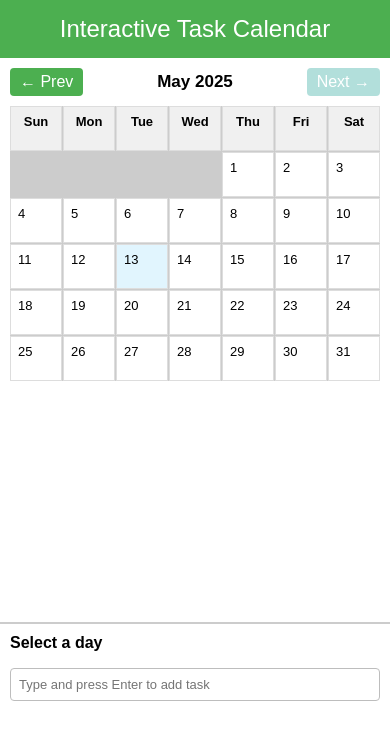
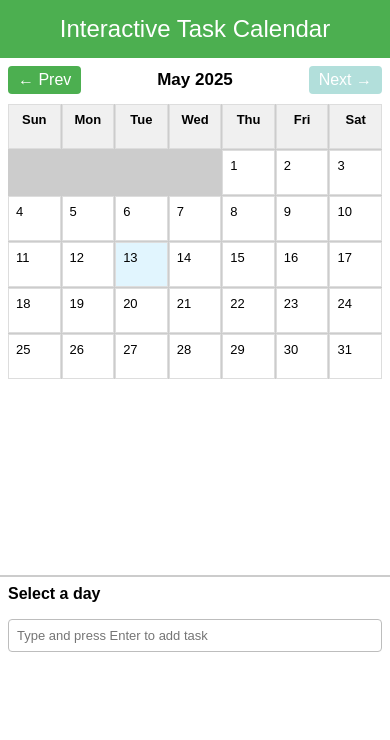
Before and after one commit to Manish85-cell/calender, a plain HTML site: page index.html in a window 390 px wide. Drawn offline with Linux system fonts and the light colour scheme.

Commit message:
Update index.html

```diff
--- a/index.html
+++ b/index.html
@@ -10,9 +10,9 @@
       font-family: Arial, sans-serif;
       margin: 0;
       background: #f9f9f9;
+      min-height: 100vh;
       display: flex;
       flex-direction: column;
-      min-height: 100vh;
     }
     header {
       background-color: #4CAF50;
@@ -23,25 +23,24 @@
     }
     .container {
       display: flex;
-      flex: 1;
-      overflow: hidden;
+      flex-direction: row;
+      width: 100%;
       max-width: 1200px;
       margin: 0 auto;
-      width: 100%;
+      flex: 1 1 auto;
+      min-height: 0;
     }
     .calendar-container {
-      flex: 2;
+      flex: 2 1 0;
       padding: 20px;
-      overflow-y: auto;
       background: #fff;
       min-width: 0;
+      border-right: 1px solid #ccc;
     }
     .task-panel {
-      flex: 1;
+      flex: 1 1 0;
       background-color: #fff;
-      border-left: 1px solid #ccc;
       padding: 20px;
-      overflow-y: auto;
       min-width: 280px;
       max-width: 400px;
     }
@@ -153,18 +152,21 @@
     @media (max-width: 900px) {
       .container {
         flex-direction: column;
-        min-width: 0;
+        align-items: stretch;
+        height: auto;
+        min-height: 0;
       }
       .calendar-container, .task-panel {
+        width: 100%;
         max-width: 100%;
         min-width: 0;
+        padding: 14px;
+        border: none;
       }
       .calendar-container {
-        border-right: none;
         border-bottom: 1px solid #ccc;
       }
       .task-panel {
-        border-left: none;
         border-top: 1px solid #ccc;
       }
     }
@@ -173,7 +175,7 @@
         grid-template-columns: repeat(7, 1fr);
       }
       .calendar-container, .task-panel {
-        padding: 10px;
+        padding: 8px;
       }
       .month-title {
         font-size: 17px;
@@ -195,6 +197,8 @@
       }
     }
   </style>
+  <!-- DragDropTouch Polyfill for mobile drag-and-drop support -->
+  <script src="https://cdn.jsdelivr.net/npm/drag-drop-touch@2.0.2/DragDropTouch.js"></script>
 </head>
 <body>
   <header>Interactive Task Calendar</header>
@@ -385,6 +389,7 @@
 
     // Initial render
     loadCalendar(currentMonth, currentYear);
+
     // If user rotates/resizes, update focus
     window.addEventListener('resize', () => {
       if (window.innerWidth <= 900 && selectedDate) setTimeout(() => taskInput.focus(), 200);
```
